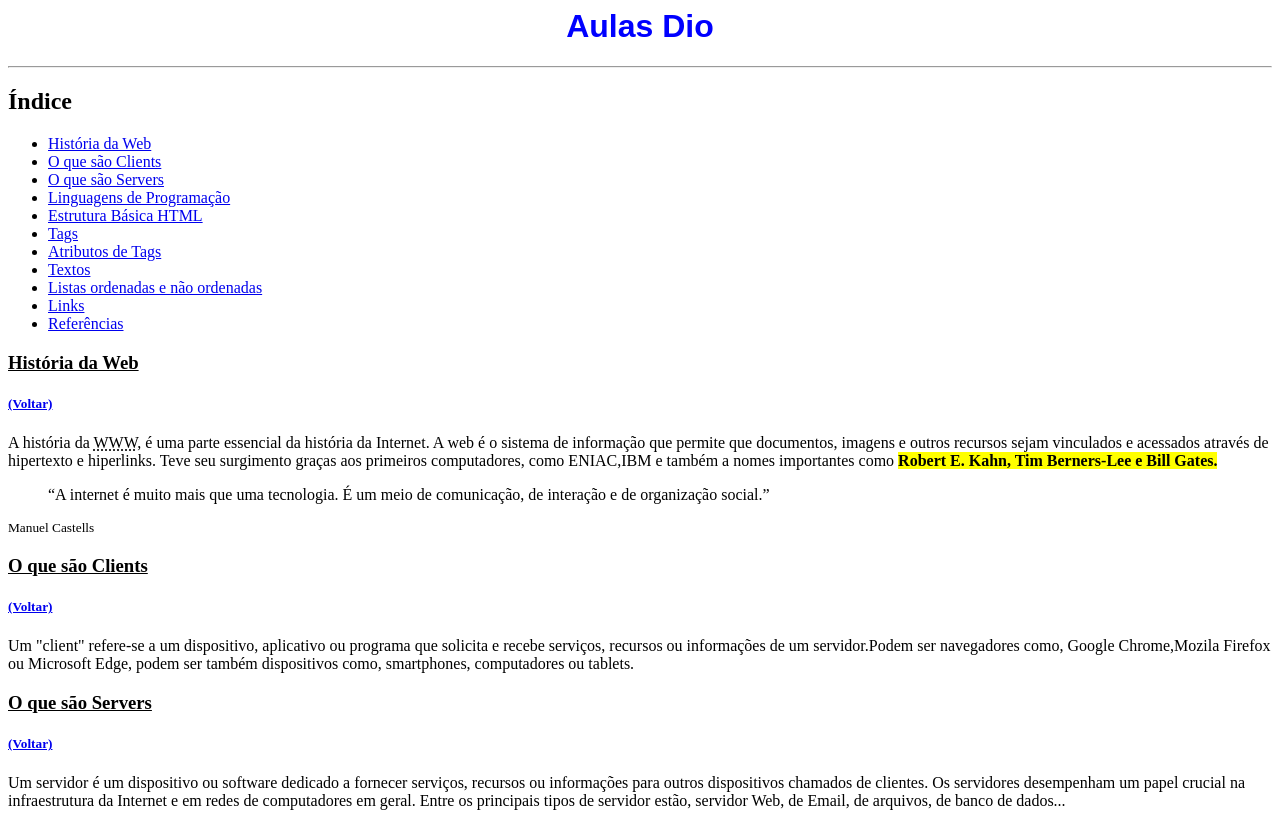
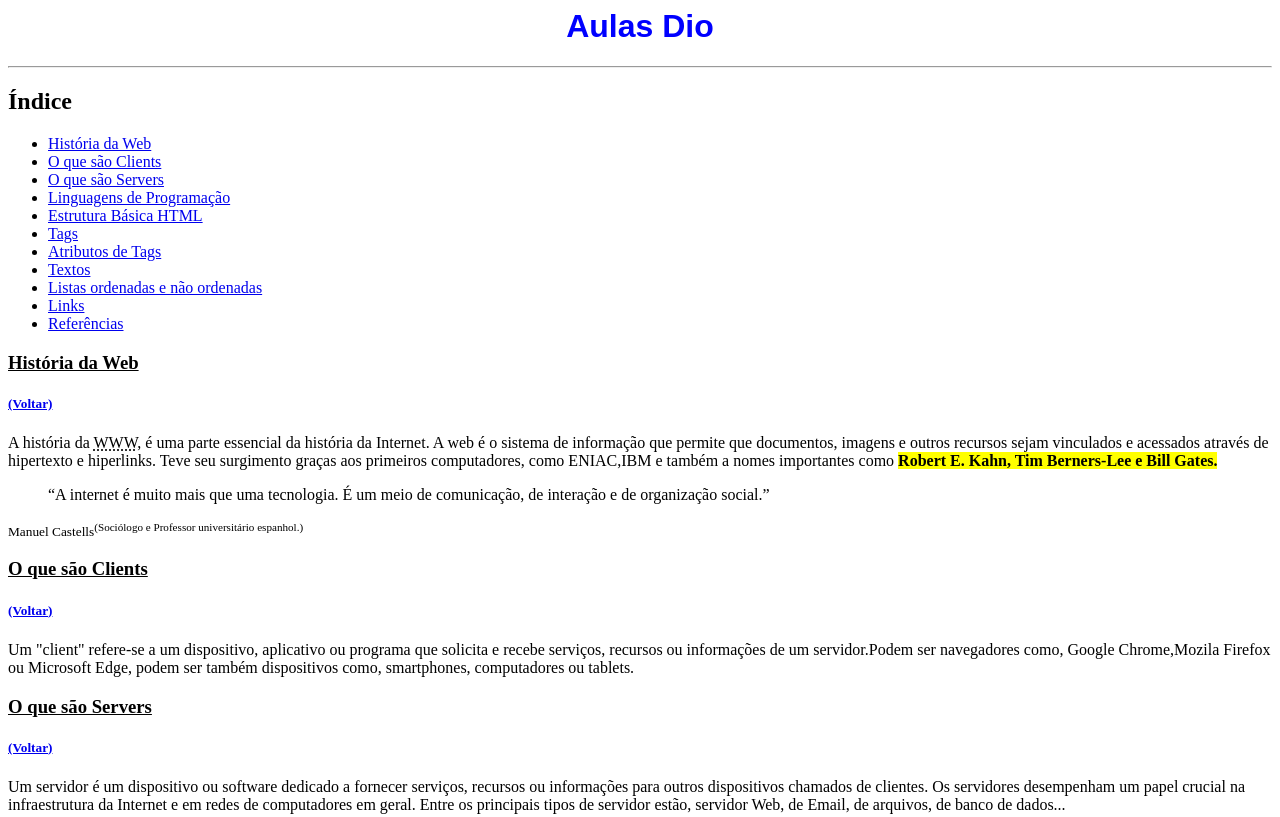
Before and after one commit to xuatza/projetoDio, a plain HTML site: page index.html in a window 1280 px wide. Shown: the top 817 px of the page. Drawn offline with Linux system fonts and the light colour scheme.

Commit message:
configurado

```diff
--- a/index.html
+++ b/index.html
@@ -19,7 +19,7 @@
             </ul>
 
             <h3 id="História-da-Web"><u>História da Web</u></h3> <a href="#Inicio"><h5>(Voltar)</h5></a>
-            <p>A história da <abbr title="World Wide Web">WWW</abbr>, é uma parte essencial da história da Internet. A web é o sistema de informação que permite que documentos, imagens e outros recursos sejam vinculados e acessados através de hipertexto e hiperlinks. Teve seu surgimento graças aos primeiros computadores, como ENIAC,IBM e também a nomes importantes como <mark><strong>Robert E. Kahn, Tim Berners-Lee e Bill Gates.</strong></mark><blockquote>“A internet é muito mais que uma tecnologia. É um meio de comunicação, de interação e de organização social.”</blockquote><sub>Manuel Castells</sub></p>
+            <p>A história da <abbr title="World Wide Web">WWW</abbr>, é uma parte essencial da história da Internet. A web é o sistema de informação que permite que documentos, imagens e outros recursos sejam vinculados e acessados através de hipertexto e hiperlinks. Teve seu surgimento graças aos primeiros computadores, como ENIAC,IBM e também a nomes importantes como <mark><strong>Robert E. Kahn, Tim Berners-Lee e Bill Gates.</strong></mark><blockquote>“A internet é muito mais que uma tecnologia. É um meio de comunicação, de interação e de organização social.”</blockquote><sub>Manuel Castells<sup>(Sociólogo e Professor universitário espanhol.)</sup></sub></p>
 
             <h3 id="O-que-são-Clients"><u>O que são Clients</u></h3> <a href="#Inicio"><h5>(Voltar)</h5></a>
             <p>Um "client" refere-se a um dispositivo, aplicativo ou programa que solicita e recebe serviços, recursos ou informações de um servidor.Podem ser navegadores como, Google Chrome,Mozila Firefox ou Microsoft Edge, podem ser também dispositivos como, smartphones, computadores ou tablets.  </p>
```
